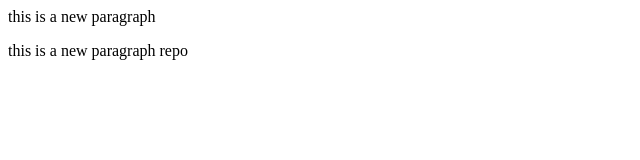
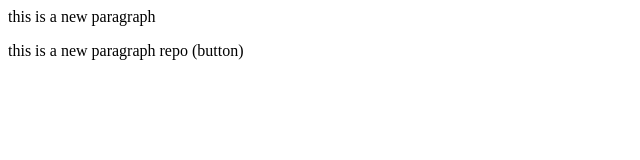
Before and after one commit to Abhay-kashyap/localrepo, a plain HTML site: page index.html in a window 1280 px wide. Shown: the full height of the page, 0-640 px from the left. Drawn offline with Linux system fonts and the light colour scheme.

Commit message:
add new Button

```diff
--- a/index.html
+++ b/index.html
@@ -1,2 +1,2 @@
 <p>this is a new paragraph</p>
-<p>this is a new paragraph repo </p>
+<p>this is a new paragraph repo (button) </p>
```
